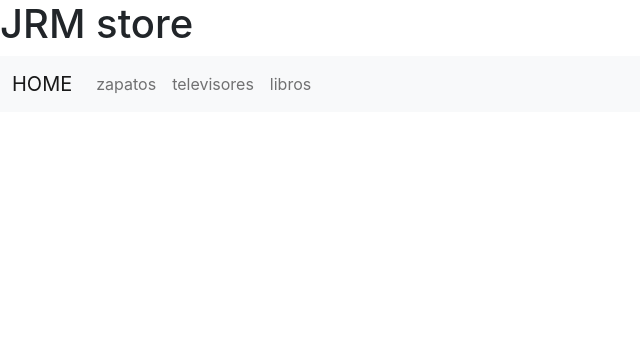
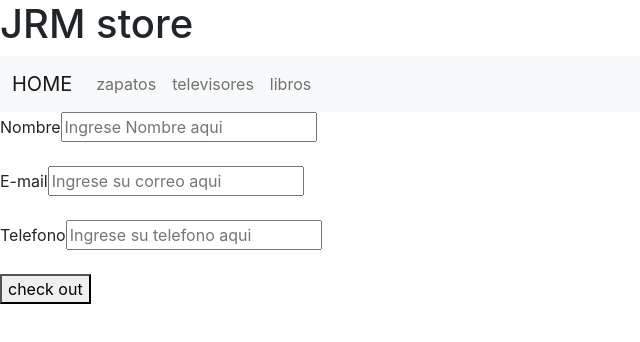
Before and after one commit to Naomiian/rodriguez-mazzeo-store, a React (Create React App) app: page /checkout in a window 1280 px wide. Shown: the top 342 px of the page, without its empty margins (0-640 px from the left). Built offline with nearby package versions, Linux system fonts and the light colour scheme.

Commit message:
Firebase 2

```diff
--- a/src/App.jsx
+++ b/src/App.jsx
@@ -8,6 +8,7 @@ import { BrowserRouter, Switch, Route } from "react-router-dom";
 import HomeContainer from "./containers/HomeContainer";
 import CartContainer from "./containers/CartContainer";
 import { CartContextComponent } from "./contexts/CartContext";
+import CheckOutContainer from "./containers/CheckOutContainer";
 
 function App() {
   return (
@@ -20,6 +21,7 @@ function App() {
           <Route path="/categoria/:idCategoria" component={ItemListContainer} />
           <Route path="/items/:idItems" component={ItemDetailContainer} />
           <Route path="/cart" component={CartContainer} />
+          <Route path="/checkout" component={CheckOutContainer} />
         </Switch>
       </BrowserRouter>
     </CartContextComponent>
--- /dev/null
+++ b/src/components/CheckOutComponent/index.jsx
@@ -0,0 +1,63 @@
+import { useContext, useState } from "react";
+import { CartContext } from "../../contexts/CartContext";
+
+const CheckOutComponent = ({ crearNuevaOrden }) => {
+  const { clearCarrito } = useContext(CartContext);
+  const [userInfo, setUserInfo] = useState({
+    nombre: "",
+    email: "",
+    telefono: "",
+  });
+  const ingresoValores = (event) => {
+    setUserInfo({
+      ...userInfo,
+      [event.target.name]: event.target.value,
+    });
+  };
+
+  return (
+    <div>
+      <div>
+        <label>Nombre</label>
+        <input
+          placeholder="Ingrese Nombre aqui"
+          type="text"
+          name="nombre"
+          onChange={ingresoValores}
+        ></input>
+      </div>
+      <br />
+      <div>
+        <label>E-mail</label>
+        <input
+          placeholder="Ingrese su correo aqui"
+          type="text"
+          name="email"
+          onChange={ingresoValores}
+        ></input>
+      </div>
+      <br />
+      <div>
+        <label>Telefono</label>
+        <input
+          placeholder="Ingrese su telefono aqui"
+          type="text"
+          name="telefono"
+          onChange={ingresoValores}
+        ></input>
+      </div>
+      <br />
+      <button
+        onClick={() => {
+          crearNuevaOrden(userInfo);
+          clearCarrito();
+        }}
+      >
+        {" "}
+        check out{" "}
+      </button>
+    </div>
+  );
+};
+
+export default CheckOutComponent;
--- a/src/containers/CartContainer/index.jsx
+++ b/src/containers/CartContainer/index.jsx
@@ -39,6 +39,9 @@ const CartContainer = () => {
           Precio total: ${desgloce.precio}
         </strong>
       </nav>
+      <Link to="/checkout">
+        <button className="nav-item nav-link active"> Ejecutar Compra </button>
+      </Link>
       <div>{renderCart(cartItems)}</div>
     </>
   ) : (
--- /dev/null
+++ b/src/containers/CheckOutContainer/index.jsx
@@ -0,0 +1,28 @@
+import CheckOutComponent from "../../components/CheckOutComponent";
+import { getFirestore } from "../../firebase/client";
+import { useContext } from "react";
+import { CartContext } from "../../contexts/CartContext";
+
+const CheckOutContainer = () => {
+  const { cartItems, desgloce } = useContext(CartContext);
+  const crearNuevaOrden = (userInfo) => {
+    console.log("entra?");
+    const db = getFirestore();
+    const newUserInfo = {
+      nombre: userInfo.nombre,
+      email: userInfo.email,
+      telefono: userInfo.telefono,
+    };
+    const orden = db.collection("orders");
+    const nuevaOrden = {
+      comprador: newUserInfo,
+      items: cartItems,
+      fecha: new Date(),
+      total: desgloce.precio,
+    };
+    orden.add(nuevaOrden).then(({ id }) => console.log(id));
+  };
+  return <CheckOutComponent crearNuevaOrden={crearNuevaOrden} />;
+};
+
+export default CheckOutContainer;
--- a/src/containers/ItemDetailContainer/item.jsx
+++ b/src/containers/ItemDetailContainer/item.jsx
@@ -5,9 +5,8 @@ import { CartContext } from "../../contexts/CartContext";
 import { getFirestore } from "../../firebase/client";
 
 const ItemDetailContainer = () => {
-  const { selectedCat, setCartItems } = useContext(CartContext);
-  console.log(selectedCat);
-  const [selectedItem, setSelectedItem] = useState({});
+  const { selectedCat, setCartItems, selectedItem, setSelectedItem } =
+    useContext(CartContext);
   const { idItems } = useParams();
   const [stock, setStock] = useState(20);
   useEffect(() => {
@@ -20,8 +19,7 @@ const ItemDetailContainer = () => {
       );
     }
     getItem();
-  }, [idItems]);
-  console.log(selectedItem);
+  }, [idItems, setSelectedItem, selectedCat]);
 
   function onAdd(cantidad) {
     setStock((prevStock) => prevStock - cantidad);
--- a/src/contexts/CartContext/index.jsx
+++ b/src/contexts/CartContext/index.jsx
@@ -6,6 +6,7 @@ export const CartContextComponent = ({ children }) => {
   const [cartItems, setCartItems] = useState([]);
   const [desgloce, setDesgloce] = useState({ cantidad: 0, precio: 0 });
   const [selectedCat, setSelectedCat] = useState("");
+  const [selectedItem, setSelectedItem] = useState({});
   function removerCarrito(id) {
     const nuevoArray = cartItems.filter((item) => item.idItems !== id);
     setCartItems(nuevoArray);
@@ -27,6 +28,8 @@ export const CartContextComponent = ({ children }) => {
         setCartItems,
         selectedCat,
         setSelectedCat,
+        selectedItem,
+        setSelectedItem,
       }}
     >
       {children}
```
